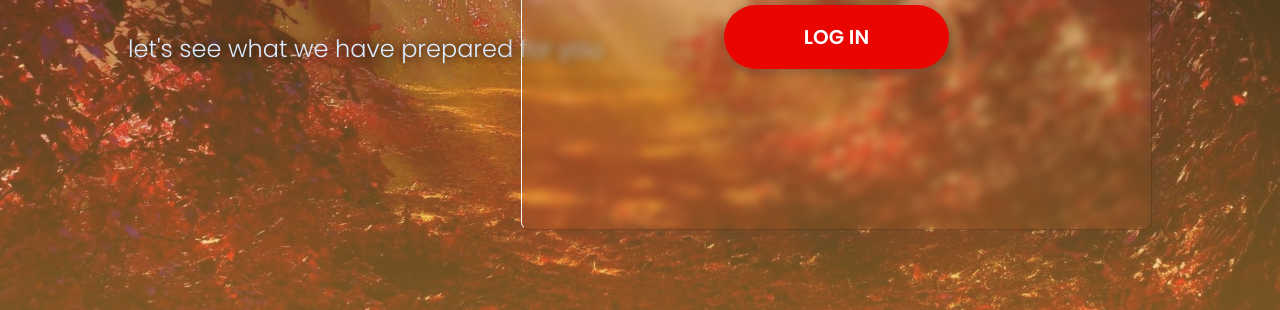
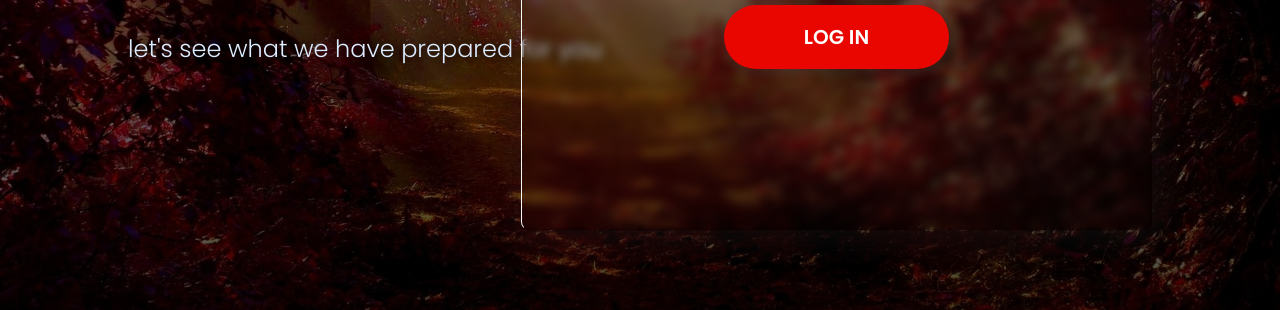
Before and after one commit to nifredy/ERC-login, a plain HTML site: page index.html in a window 1280 px wide. Shown: the part 490-800 px from the top of the page. Drawn offline with Linux system fonts and the light colour scheme.

Commit message:
third commit

```diff
--- a/style.css
+++ b/style.css
@@ -9,10 +9,7 @@
 section {
   position: relative;
   min-height: 100vh;
-  background-image: linear-gradient(
-      rgba(95, 93, 93, 0.2),
-      rgba(236, 165, 71, 0.5)
-    ),
+  background-image: linear-gradient(rgba(0, 0, 0, 0.2), rgba(0, 0, 0, 0.7)),
     url("./img/bg-img.jpg");
   background-size: cover;
   background-repeat: no-repeat;
```
